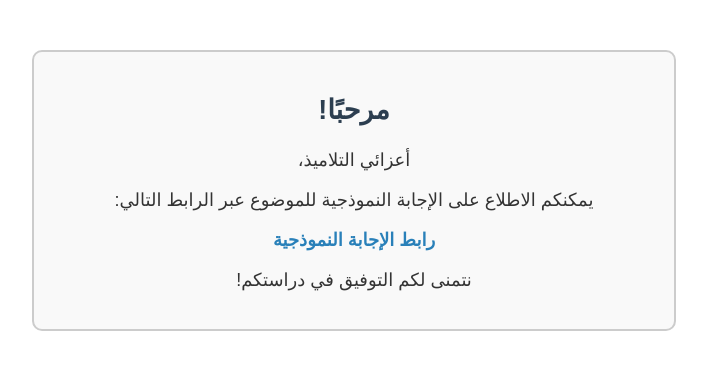
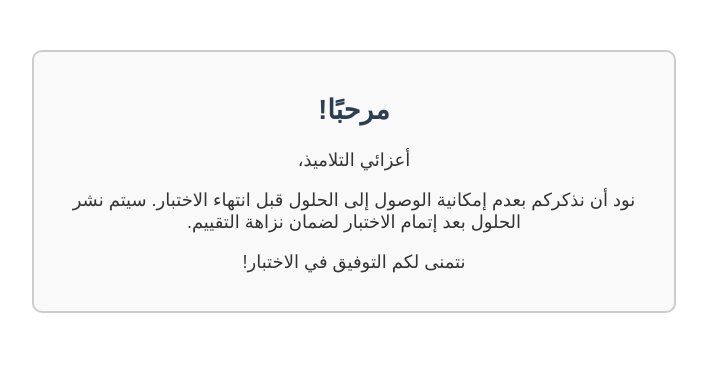
Before and after one commit to med1130/3tm.ge.2tr.24.25, a plain HTML site: page index.html in a window 1280 px wide. Shown: the whole page, without its empty margins (286-993 px from the left). Drawn offline with Linux system fonts and the light colour scheme.

Commit message:
Update index.html

```diff
--- a/index.html
+++ b/index.html
@@ -3,7 +3,7 @@
 <head>
     <meta charset="UTF-8">
     <meta name="viewport" content="width=device-width, initial-scale=1.0">
-    <title>الاطلاع على الإجابة النموذجية</title>
+    <title>رسالة التذكير</title>
     <style>
         body {
             font-family: Arial, sans-serif;
@@ -25,14 +25,6 @@
         .message h2 {
             color: #2c3e50;
         }
-        .link {
-            color: #2980b9;
-            text-decoration: none;
-            font-weight: bold;
-        }
-        .link:hover {
-            text-decoration: underline;
-        }
     </style>
 </head>
 <body>
@@ -40,9 +32,8 @@
     <div class="message">
         <h2>مرحبًا!</h2>
         <p>أعزائي التلاميذ،</p>
-        <p>يمكنكم الاطلاع على الإجابة النموذجية للموضوع عبر الرابط التالي:</p>
-        <p><a href="رابط-الإجابة-النموذجية" class="link" target="_blank">رابط الإجابة النموذجية</a></p>
-        <p>نتمنى لكم التوفيق في دراستكم!</p>
+        <p>نود أن نذكركم بعدم إمكانية الوصول إلى الحلول قبل انتهاء الاختبار. سيتم نشر الحلول بعد إتمام الاختبار لضمان نزاهة التقييم.</p>
+        <p>نتمنى لكم التوفيق في الاختبار!</p>
     </div>
 
 </body>
```
